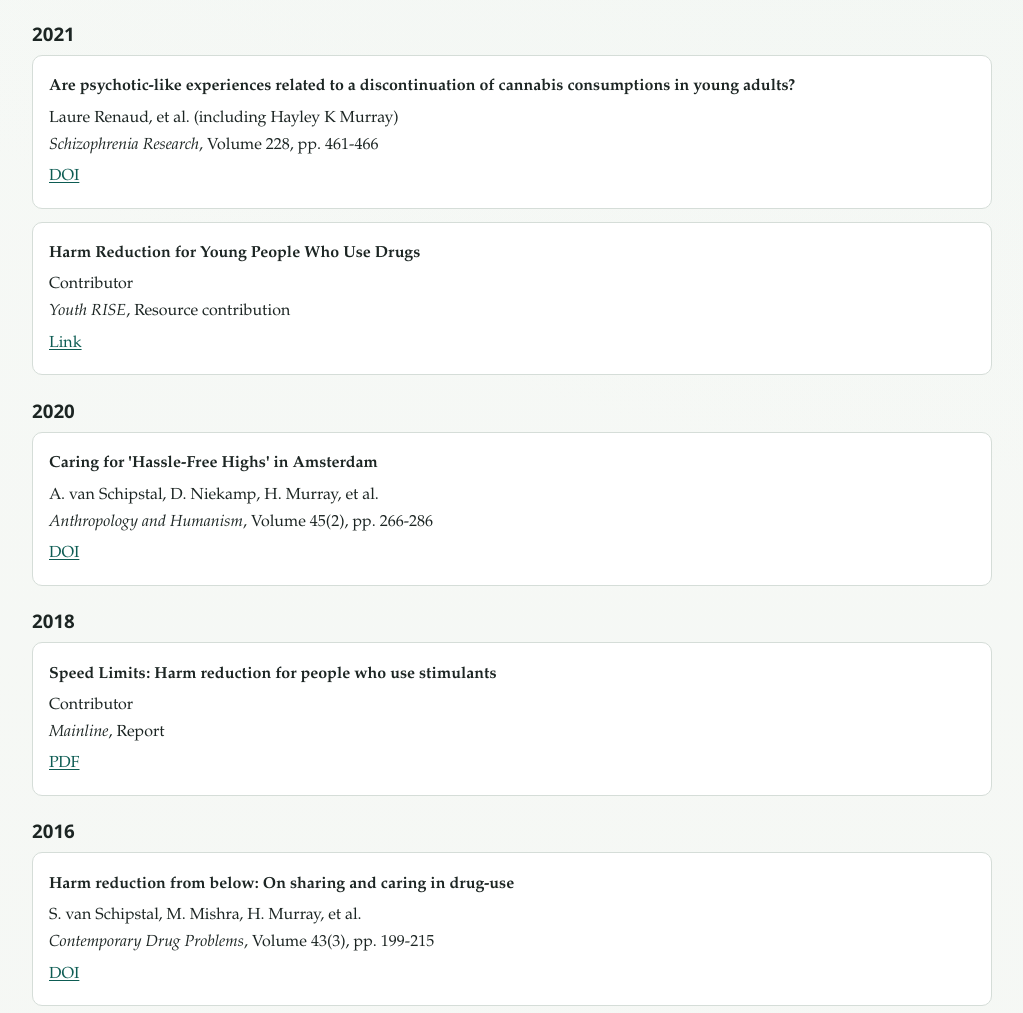
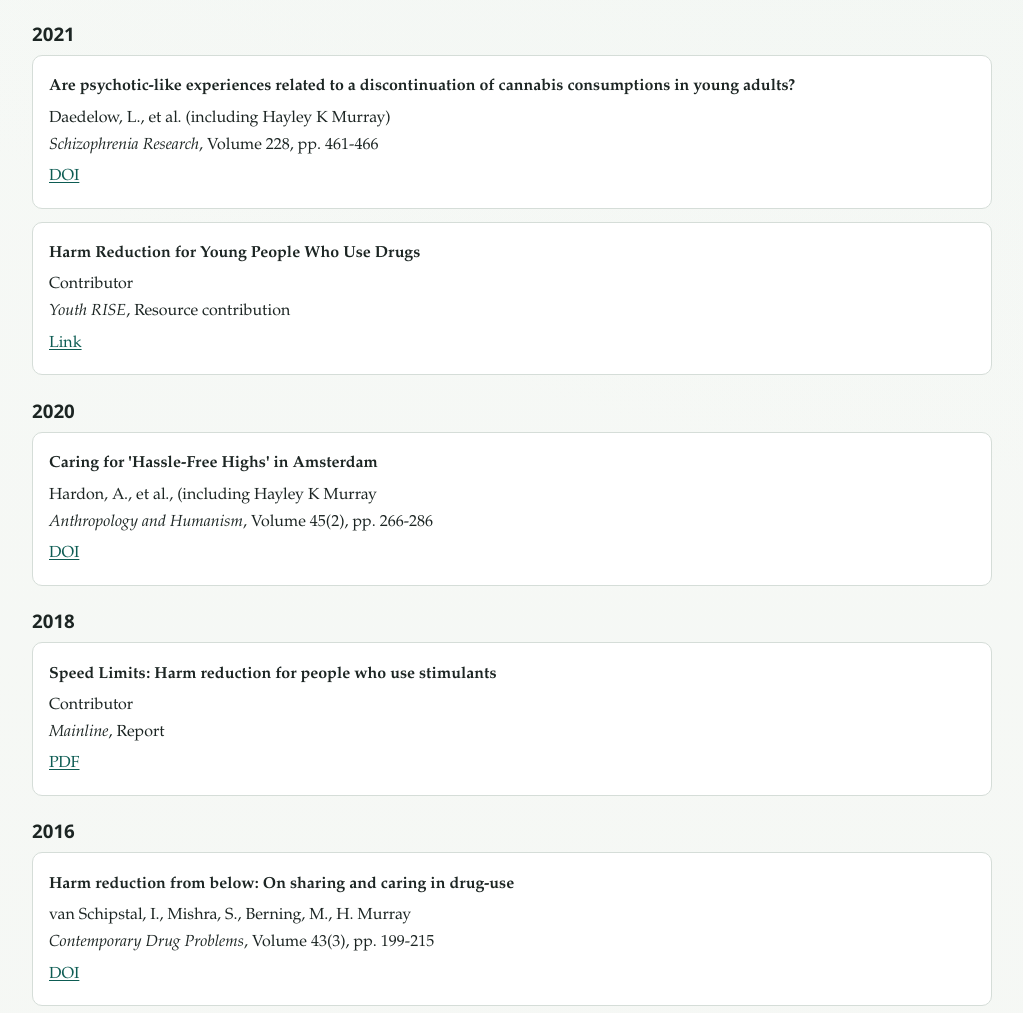
Before and after one commit to hayleykm/hayleykm.github.io, a Jekyll site: the page built from works.md, in a window 1280 px wide and 1400 px high, scrolled down 1566 px. Shown: the part 150-1163 px from the top of the window, without its empty margins (128-1151 px from the left). Built offline with Jekyll 4.4.1, drawn with Linux system fonts in a browser that asks for light colours.

Commit message:
Publish latest publications updates

```diff
--- a/_data/publications.yml
+++ b/_data/publications.yml
@@ -62,7 +62,7 @@ publications:
   - year: 2021
     entries:
       - title: "Are psychotic-like experiences related to a discontinuation of cannabis consumptions in young adults?"
-        authors: "Laure Renaud, et al. (including Hayley K Murray)"
+        authors: "Daedelow, L., et al. (including Hayley K Murray)"
         venue: "Schizophrenia Research"
         note: "Volume 228, pp. 461-466"
         pdf: ""
@@ -80,7 +80,7 @@ publications:
   - year: 2020
     entries:
       - title: "Caring for 'Hassle-Free Highs' in Amsterdam"
-        authors: "A. van Schipstal, D. Niekamp, H. Murray, et al."
+        authors: "Hardon, A., et al., (including Hayley K Murray"
         venue: "Anthropology and Humanism"
         note: "Volume 45(2), pp. 266-286"
         pdf: ""
@@ -100,7 +100,7 @@ publications:
   - year: 2016
     entries:
       - title: "Harm reduction from below: On sharing and caring in drug-use"
-        authors: "S. van Schipstal, M. Mishra, H. Murray, et al."
+        authors: "van Schipstal, I., Mishra, S., Berning, M., H. Murray"
         venue: "Contemporary Drug Problems"
         note: "Volume 43(3), pp. 199-215"
         pdf: ""
```
